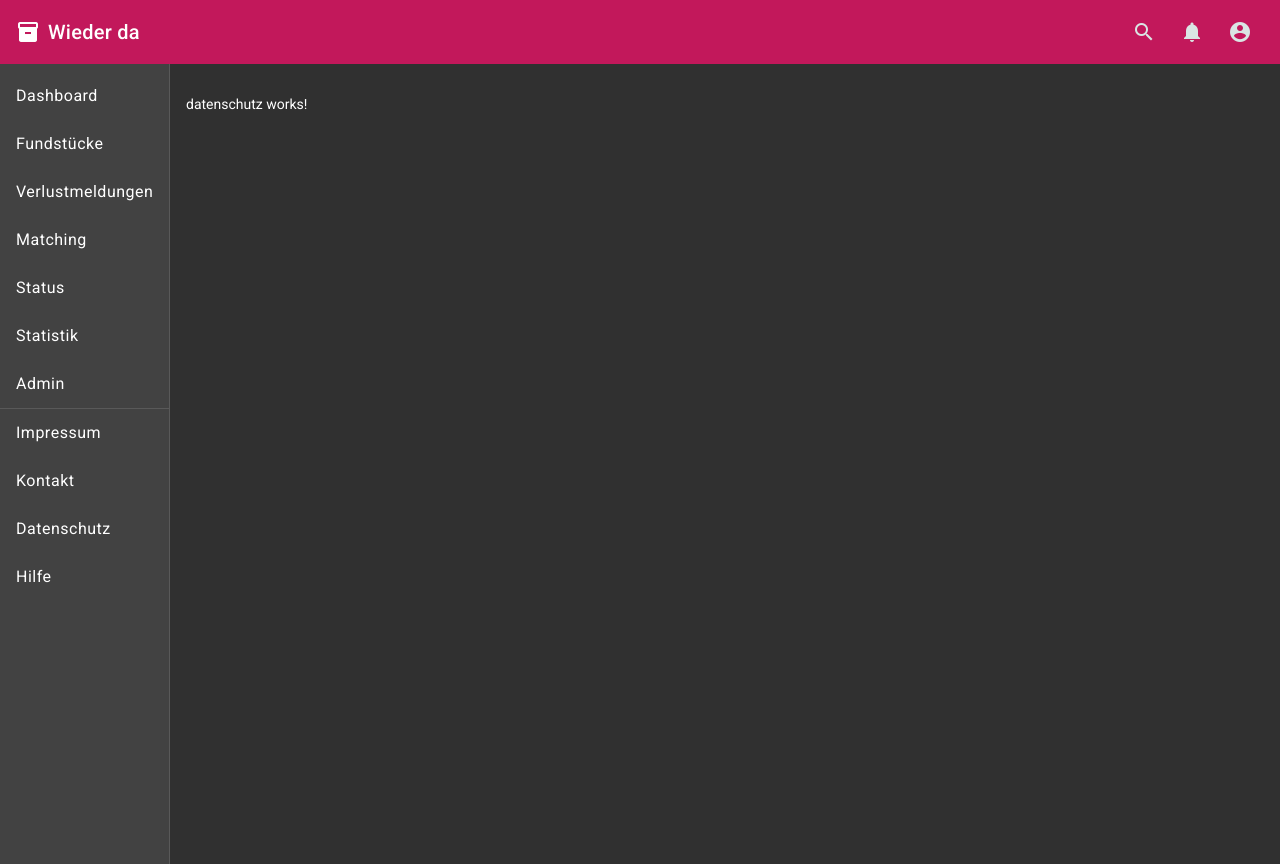
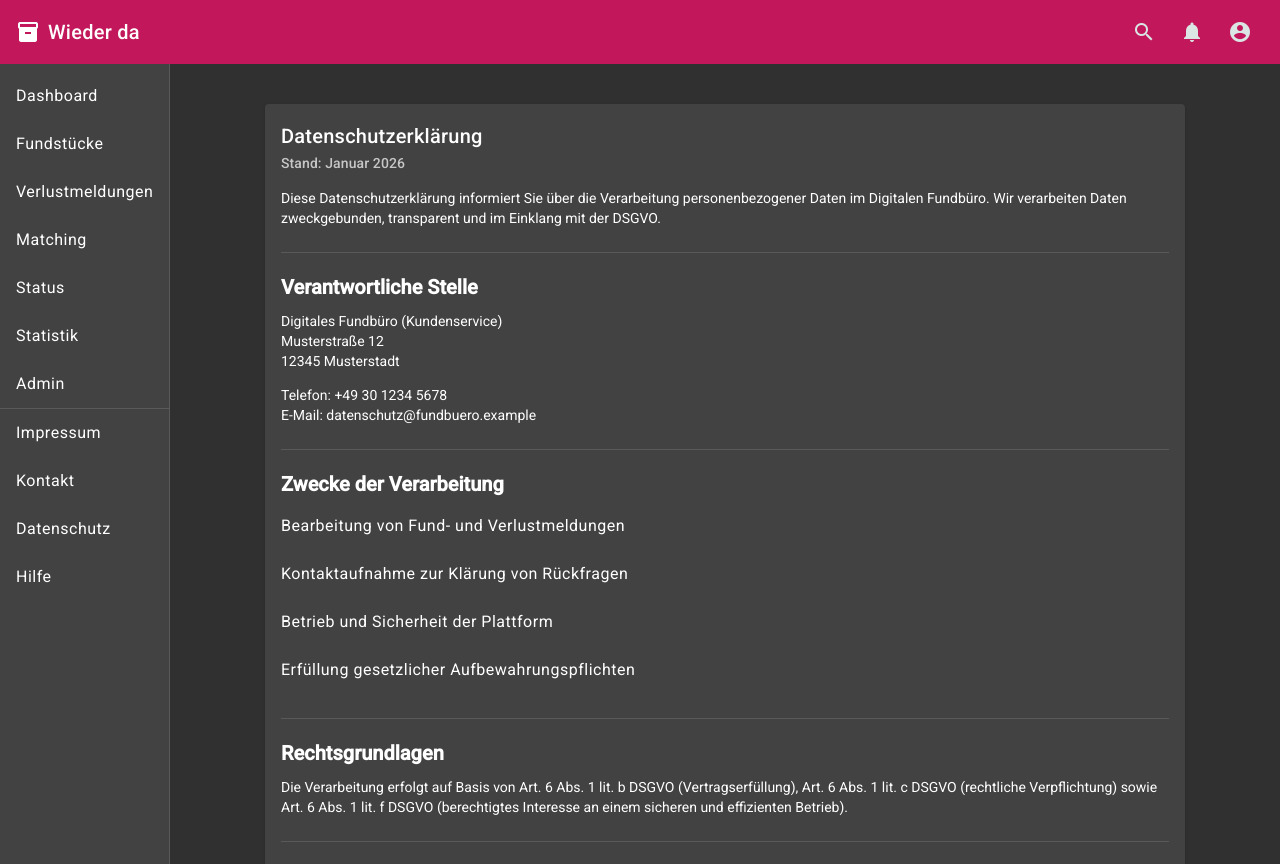
Before and after one commit to krll-dev/wieder-da, an Angular app in the folder wd-ui/: page /datenschutz in a window 1280 px wide. Built offline with nearby package versions, Linux system fonts and the light colour scheme.

Commit message:
feat(datenschutz): implement privacy policy section with legal details
- Add comprehensive privacy policy content in datenschutz.html
- Style the privacy policy page with datenschutz.scss
- Update Angular component to include necessary Material modules

```diff
--- a/wd-ui/src/app/pages/datenschutz/datenschutz.html
+++ b/wd-ui/src/app/pages/datenschutz/datenschutz.html
@@ -1 +1,88 @@
-<p>datenschutz works!</p>
+<div class="page">
+  <mat-card class="page-card">
+    <mat-card-header>
+      <mat-card-title>Datenschutzerklärung</mat-card-title>
+      <mat-card-subtitle>Stand: Januar 2026</mat-card-subtitle>
+    </mat-card-header>
+    <mat-card-content>
+      <p>
+        Diese Datenschutzerklärung informiert Sie über die Verarbeitung personenbezogener Daten im
+        Digitalen Fundbüro. Wir verarbeiten Daten zweckgebunden, transparent und im Einklang mit der
+        DSGVO.
+      </p>
+
+      <mat-divider class="section-divider"></mat-divider>
+
+      <h2 class="section-title">Verantwortliche Stelle</h2>
+      <p>
+        Digitales Fundbüro (Kundenservice)<br/>
+        Musterstraße 12<br/>
+        12345 Musterstadt
+      </p>
+      <p>
+        Telefon: +49 30 1234 5678<br/>
+        E-Mail: datenschutz&#64;fundbuero.example
+      </p>
+
+      <mat-divider class="section-divider"></mat-divider>
+
+      <h2 class="section-title">Zwecke der Verarbeitung</h2>
+      <mat-list role="list">
+        <mat-list-item role="listitem">Bearbeitung von Fund- und Verlustmeldungen</mat-list-item>
+        <mat-list-item role="listitem">Kontaktaufnahme zur Klärung von Rückfragen</mat-list-item>
+        <mat-list-item role="listitem">Betrieb und Sicherheit der Plattform</mat-list-item>
+        <mat-list-item role="listitem">Erfüllung gesetzlicher Aufbewahrungspflichten</mat-list-item>
+      </mat-list>
+
+      <mat-divider class="section-divider"></mat-divider>
+
+      <h2 class="section-title">Rechtsgrundlagen</h2>
+      <p>
+        Die Verarbeitung erfolgt auf Basis von Art. 6 Abs. 1 lit. b DSGVO (Vertragserfüllung), Art. 6
+        Abs. 1 lit. c DSGVO (rechtliche Verpflichtung) sowie Art. 6 Abs. 1 lit. f DSGVO (berechtigtes
+        Interesse an einem sicheren und effizienten Betrieb).
+      </p>
+
+      <mat-divider class="section-divider"></mat-divider>
+
+      <h2 class="section-title">Empfänger und Weitergabe</h2>
+      <p>
+        Eine Weitergabe an Dritte erfolgt nur, wenn dies zur Erfüllung gesetzlicher Pflichten oder für
+        die Rückgabe von Fundstücken erforderlich ist. Dienstleister werden als Auftragsverarbeiter
+        gemäß Art. 28 DSGVO eingebunden.
+      </p>
+
+      <mat-divider class="section-divider"></mat-divider>
+
+      <h2 class="section-title">Speicherdauer</h2>
+      <p>
+        Personenbezogene Daten werden nur so lange gespeichert, wie es für die jeweiligen Zwecke
+        erforderlich ist oder gesetzliche Aufbewahrungsfristen dies vorgeben. Anschließend werden die
+        Daten gelöscht oder anonymisiert.
+      </p>
+
+      <mat-divider class="section-divider"></mat-divider>
+
+      <h2 class="section-title">Ihre Rechte</h2>
+      <mat-list role="list">
+        <mat-list-item role="listitem">Auskunft (Art. 15 DSGVO)</mat-list-item>
+        <mat-list-item role="listitem">Berichtigung (Art. 16 DSGVO)</mat-list-item>
+        <mat-list-item role="listitem">Löschung (Art. 17 DSGVO)</mat-list-item>
+        <mat-list-item role="listitem">Einschränkung der Verarbeitung (Art. 18 DSGVO)</mat-list-item>
+        <mat-list-item role="listitem">Datenübertragbarkeit (Art. 20 DSGVO)</mat-list-item>
+        <mat-list-item role="listitem">Widerspruch gegen die Verarbeitung (Art. 21 DSGVO)</mat-list-item>
+      </mat-list>
+      <p>
+        Zudem besteht ein Beschwerderecht bei der zuständigen Datenschutzaufsichtsbehörde.
+      </p>
+
+      <mat-divider class="section-divider"></mat-divider>
+
+      <h2 class="section-title">Technische Schutzmaßnahmen</h2>
+      <p>
+        Wir treffen angemessene technische und organisatorische Maßnahmen, um Daten vor Verlust,
+        Manipulation oder unbefugtem Zugriff zu schützen.
+      </p>
+    </mat-card-content>
+  </mat-card>
+</div>
--- a/wd-ui/src/app/pages/datenschutz/datenschutz.scss
+++ b/wd-ui/src/app/pages/datenschutz/datenschutz.scss
@@ -0,0 +1,26 @@
+.page {
+  display: flex;
+  justify-content: center;
+  padding: 24px;
+}
+
+.page-card {
+  width: min(920px, 100%);
+}
+
+.section-title {
+  margin: 24px 0 8px;
+  font-size: 1.25rem;
+}
+
+.section-divider {
+  margin: 24px 0 8px;
+}
+
+mat-list {
+  padding: 0;
+}
+
+mat-list-item {
+  padding-left: 0;
+}
```
Also changed, not shown: wd-ui/src/app/pages/datenschutz/datenschutz.ts (+14 -3 lines).
